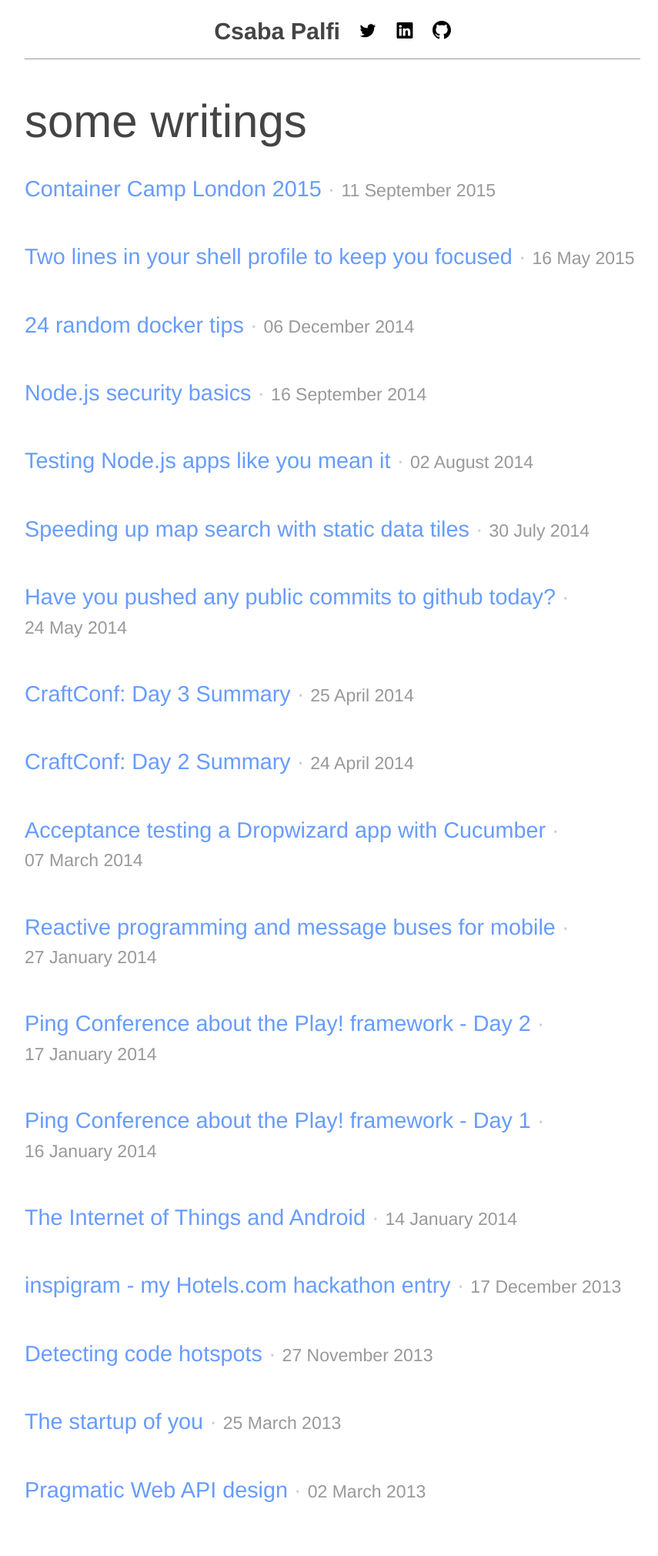
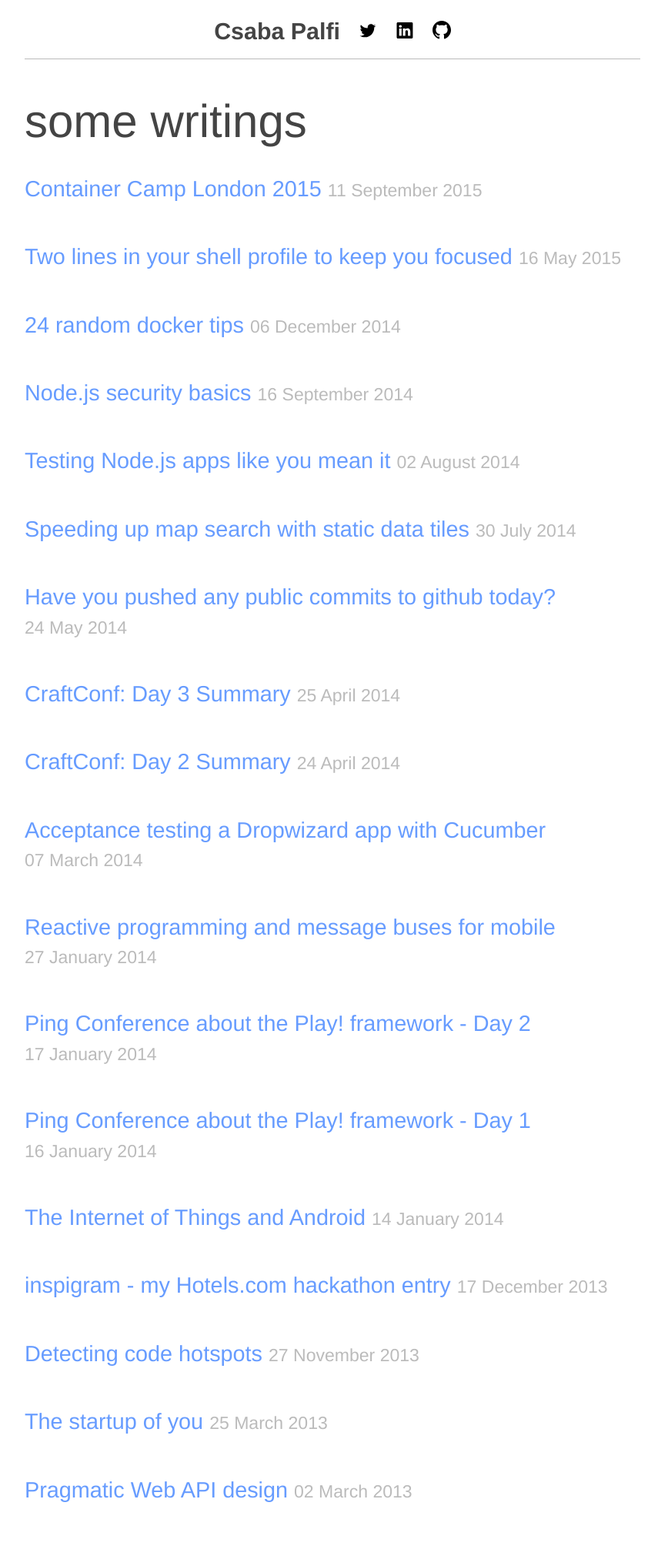
Before and after one commit to dublado/csabapalfi.github.io, a Jekyll site: the page built from index.html, in a window 1280 px wide. Shown: the whole page at 77% size, without its empty margins (208-1063 px from the left). Built offline with Jekyll 4.4.1, drawn with Linux system fonts in a browser that asks for light colours; Markdown is read by kramdown in place of the engine named in the settings.

Commit message:
normalize colors + minor fixes
Signed-off-by: Csaba Palfi <csaba@palfi.me>

```diff
--- a/_includes/styles.scss
+++ b/_includes/styles.scss
@@ -1,3 +1,7 @@
+$primary-color: #444;
+$secondary-color: #bbb;
+$link-color: #679cff;
+
 * {
   padding: 0;
   margin: 0;
@@ -5,10 +9,10 @@
 /* Basic Typography */
 html, body {
   font-size: 1em;
-  line-height: 1.65em;
+  line-height: 1.5em;
   font-family: "Helvetica", "Arial", sans-serif;
   font-weight: 300;
-  color:#444;
+  color: $primary-color;
 }
 html {
   height: 100%;
@@ -20,7 +24,7 @@ body {
 }
 /* Blocks */
 header {
-  border-bottom: 1px #999 solid;
+  border-bottom: 1px $secondary-color solid;
   text-align:center;
 }
 
@@ -75,7 +79,7 @@ img, iframe {
 a {
   font-weight:700;
   text-decoration:none;
-  color: rgb(103, 156, 255); /* Change Link Color */
+  color: $link-color
 }
 a:hover {
   text-decoration:underline;
@@ -87,14 +91,14 @@ strong {
   font-weight: 700;
 }
 blockquote {
-  border-left: 0.4em solid #eee;
+  border-left: 0.4em solid $secondary-color;
   padding-left: 1.2em;
   font-size: 1.3em;
 }
 hr {
   border: 0;
   height: 1px;
-  background: #eee;
+  background: $secondary-color;
 }
 ul, ol {
   margin-left: 3em;
@@ -110,7 +114,7 @@ pre code {
 pre {
   font-size: 0.8em;
   line-height: 2em;
-  background: #eee;
+  background: $secondary-color;
   padding: 1em;
   word-break: break-all;
   word-wrap: break-word;
@@ -131,7 +135,7 @@ header h1 {
 }
 header h1 a {
   font-weight: 700 !important;
-  color:#444;
+  color: $primary-color;
 }
 header h1 a:hover {
   text-decoration:none;
@@ -151,7 +155,7 @@ header h1 a:hover {
 }
 
 #follow-icons a {
-  color: #ccc;
+  color: $primary-color;
 }
 
 /* Posts */
@@ -163,16 +167,11 @@ h3.post-title {
   margin-top:0.4em;
   padding-bottom:0.9em;
   font-size: 1.2em;
-  color: #444;
 }
 .post-date {
   white-space: nowrap;
   font-size: 0.8em;
-  color: #999;
-}
-
-.separator {
-  color: #ccc;
+  color: $secondary-color;
 }
 
 /* Large Screens */
@@ -215,12 +214,10 @@ h3.post-title {
   ul, ol {
     margin-left: 2em;
   }
-  .separator,
   .post-date {
     display: none;
   }
 }
-
 
 .highlight  { background: #ffffff; }
 .highlight .c { color: #999988; font-style: italic } /* Comment */
--- a/index.html
+++ b/index.html
@@ -8,7 +8,6 @@ title: some writings
   <section>
     <h3 class="post-title">
       <a href="{{ post.url }}">{{ post.title }}</a>
-      <span class="separator"> &middot; </span>
       <span class="post-date">{{ post.date | date_to_long_string }}</span>
     </h3>
   </section>
```
